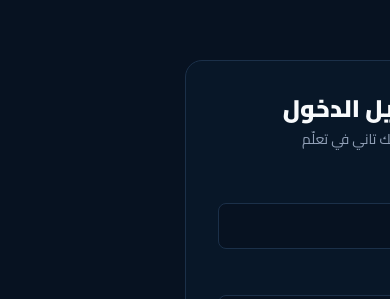
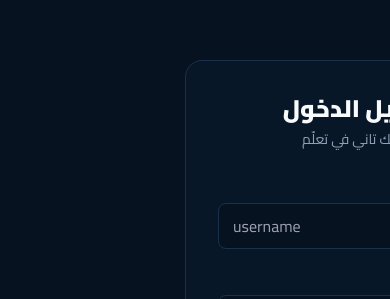
Before and after one commit to taallam-platform/taallam-platform, a Next.js app: page /login in a window 390 px wide. Shown: the part 132-431 px from the top of the page. Built offline with nearby package versions, Linux system fonts and the light colour scheme; no server answers.

Commit message:
add username-based login for students

```diff
--- a/app/(auth)/login/page.tsx
+++ b/app/(auth)/login/page.tsx
@@ -7,7 +7,7 @@ import { createClient } from '@/lib/supabase/client';
 export default function LoginPage() {
   const router = useRouter();
   const supabase = createClient();
-  const [email, setEmail] = useState('');
+  const [username, setUsername] = useState('');
   const [password, setPassword] = useState('');
   const [error, setError] = useState('');
   const [loading, setLoading] = useState(false);
@@ -17,14 +17,27 @@ export default function LoginPage() {
     setError('');
     setLoading(true);
 
+    const resolveRes = await fetch('/api/auth/resolve-username', {
+      method: 'POST',
+      headers: { 'Content-Type': 'application/json' },
+      body: JSON.stringify({ username }),
+    });
+    const resolveJson = await resolveRes.json();
+
+    if (!resolveRes.ok) {
+      setLoading(false);
+      setError(resolveJson.error ?? 'اسم المستخدم أو كلمة السر غير صحيحة');
+      return;
+    }
+
     const { data, error: signInError } = await supabase.auth.signInWithPassword({
-      email,
+      email: resolveJson.email,
       password,
     });
 
     if (signInError || !data.user) {
       setLoading(false);
-      setError('البريد الإلكتروني أو كلمة السر غير صحيحة');
+      setError('اسم المستخدم أو كلمة السر غير صحيحة');
       return;
     }
 
@@ -64,13 +77,14 @@ export default function LoginPage() {
         )}
 
         <label className="block mb-4">
-          <span className="text-sm font-bold text-[#d3d9e5]">البريد الإلكتروني</span>
+          <span className="text-sm font-bold text-[#d3d9e5]">اسم المستخدم</span>
           <input
             required
-            type="email"
-            value={email}
-            onChange={(e) => setEmail(e.target.value)}
+            value={username}
+            onChange={(e) => setUsername(e.target.value)}
             className="mt-1.5 w-full bg-[#071221] border border-line rounded-lg px-3.5 py-2.5 outline-none focus:border-gold"
+            placeholder="username"
+            dir="ltr"
           />
         </label>
 
--- a/app/(auth)/register/page.tsx
+++ b/app/(auth)/register/page.tsx
@@ -8,6 +8,7 @@ export default function RegisterPage() {
   const router = useRouter();
 
   const [fullName, setFullName] = useState('');
+  const [username, setUsername] = useState('');
   const [email, setEmail] = useState('');
   const [password, setPassword] = useState('');
   const [avatarFile, setAvatarFile] = useState<File | null>(null);
@@ -45,7 +46,7 @@ export default function RegisterPage() {
     const res = await fetch('/api/auth/register', {
       method: 'POST',
       headers: { 'Content-Type': 'application/json' },
-      body: JSON.stringify({ fullName, email, password }),
+      body: JSON.stringify({ fullName, username, email, password }),
     });
     const json = await res.json();
 
@@ -55,7 +56,6 @@ export default function RegisterPage() {
       return;
     }
 
-    // رفع الأفاتار الاختياري بعد إنشاء الحساب (لو السيشن اتفعّلت فورًا)
     if (avatarFile) {
       const formData = new FormData();
       formData.append('avatar', avatarFile);
@@ -63,8 +63,6 @@ export default function RegisterPage() {
     }
 
     setLoading(false);
-
-    // لو ده إيميل الأدمن، بعد ما يأكد الكود هيتحول للوحة التحكم تلقائيًا (منطق ده في صفحة /verify)
     router.push(`/verify?email=${encodeURIComponent(email)}`);
   }
 
@@ -102,6 +100,21 @@ export default function RegisterPage() {
             className="mt-1.5 w-full bg-[#071221] border border-line rounded-lg px-3.5 py-2.5 outline-none focus:border-gold"
             placeholder="اسمك بالكامل"
           />
+        </label>
+
+        <label className="block mb-4">
+          <span className="text-sm font-bold text-[#d3d9e5]">اسم المستخدم</span>
+          <input
+            required
+            value={username}
+            onChange={(e) => setUsername(e.target.value.toLowerCase())}
+            className="mt-1.5 w-full bg-[#071221] border border-line rounded-lg px-3.5 py-2.5 outline-none focus:border-gold"
+            placeholder="username"
+            dir="ltr"
+            pattern="[a-zA-Z0-9_]+"
+            title="حروف إنجليزي وأرقام و _ بس"
+          />
+          <span className="text-[11px] text-muted mt-1 block">هتستخدمه لتسجيل الدخول بعد كده</span>
         </label>
 
         <label className="block mb-4">
--- a/app/api/auth/register/route.ts
+++ b/app/api/auth/register/route.ts
@@ -6,18 +6,32 @@ export async function POST(req: NextRequest) {
   const body = await req.json().catch(() => null);
   const parsed = registerSchema.safeParse(body);
   if (!parsed.success) {
-    return NextResponse.json({ error: 'البيانات غير صحيحة' }, { status: 400 });
+    const firstError = parsed.error.errors[0]?.message ?? 'البيانات غير صحيحة';
+    return NextResponse.json({ error: firstError }, { status: 400 });
   }
 
   const email = parsed.data.email.trim().toLowerCase();
+  const username = parsed.data.username.trim().toLowerCase();
   const fullName = sanitizeInput(parsed.data.fullName);
   const { password } = parsed.data;
+
+  // تأكد إن اسم المستخدم مش مستخدم قبل كده
+  const adminCheck = createAdminClient();
+  const { data: existing } = await adminCheck
+    .from('profiles')
+    .select('id')
+    .eq('username', username)
+    .maybeSingle();
+
+  if (existing) {
+    return NextResponse.json({ error: 'اسم المستخدم ده مستخدم بالفعل، جرب اسم تاني' }, { status: 400 });
+  }
 
   const supabase = createClient();
   const { data, error } = await supabase.auth.signUp({
     email,
     password,
-    options: { data: { full_name: fullName } },
+    options: { data: { full_name: fullName, username } },
   });
 
   if (error || !data.user) {
--- /dev/null
+++ b/app/api/auth/resolve-username/route.ts
@@ -0,0 +1,31 @@
+import { NextRequest, NextResponse } from 'next/server';
+import { createAdminClient } from '@/lib/supabase/server';
+
+export async function POST(req: NextRequest) {
+  const body = await req.json().catch(() => null);
+  const username = body?.username?.toString().trim().toLowerCase();
+
+  if (!username) {
+    return NextResponse.json({ error: 'أدخل اسم المستخدم' }, { status: 400 });
+  }
+
+  const admin = createAdminClient();
+
+  const { data: profile } = await admin
+    .from('profiles')
+    .select('id')
+    .eq('username', username)
+    .maybeSingle();
+
+  if (!profile) {
+    return NextResponse.json({ error: 'اسم المستخدم أو كلمة السر غير صحيحة' }, { status: 401 });
+  }
+
+  const { data: userData, error } = await admin.auth.admin.getUserById(profile.id);
+
+  if (error || !userData?.user?.email) {
+    return NextResponse.json({ error: 'حصل خطأ، حاول تاني' }, { status: 500 });
+  }
+
+  return NextResponse.json({ email: userData.user.email });
+}
--- a/app/page.tsx
+++ b/app/page.tsx
@@ -23,6 +23,20 @@ async function getFeaturedCourses() {
   return data ?? [];
 }
 
+async function getStats() {
+  const supabase = createClient();
+  const [{ count: coursesCount }, { count: studentsCount }, { count: teachersCount }] = await Promise.all([
+    supabase.from('courses').select('*', { count: 'exact', head: true }).eq('is_published', true),
+    supabase.from('profiles').select('*', { count: 'exact', head: true }).eq('role', 'student'),
+    supabase.from('profiles').select('*', { count: 'exact', head: true }).eq('role', 'teacher'),
+  ]);
+  return {
+    courses: coursesCount ?? 0,
+    students: studentsCount ?? 0,
+    teachers: teachersCount ?? 0,
+  };
+}
+
 async function getProfile() {
   const supabase = createClient();
   const { data: { user } } = await supabase.auth.getUser();
@@ -32,7 +46,7 @@ async function getProfile() {
 }
 
 export default async function HomePage() {
-  const [courses, profile] = await Promise.all([getFeaturedCourses(), getProfile()]);
+  const [courses, profile, stats] = await Promise.all([getFeaturedCourses(), getProfile(), getStats()]);
 
   return (
     <>
@@ -55,7 +69,9 @@ export default async function HomePage() {
               والمدربين في مختلف المجالات، في تجربة تعلم احترافية وممتعة.
             </p>
             <div className="flex gap-3 flex-wrap justify-center lg:justify-start mt-7">
-              <a href="#courses" className="btn-gold">ابدأ التعلم الآن ←</a>
+              <a href={profile ? '/dashboard' : '#courses'} className="btn-gold">
+                {profile ? 'كورساتي ←' : 'ابدأ التعلم الآن ←'}
+              </a>
               <a href="/courses" className="btn-outline">استكشف الكورسات ▦</a>
             </div>
           </div>
@@ -73,8 +89,8 @@ export default async function HomePage() {
 
         {/* Stats */}
         <div className="container-app -mt-6 relative z-10">
-          <div className="grid grid-cols-2 lg:grid-cols-5 gap-3 bg-gradient-to-l from-[#081525] to-[#0a1728] border border-[#1e334a] rounded-2xl p-5 shadow-2xl">
-            {[['+1,200', 'كورس'], ['+50,000', 'طالب'], ['+300', 'مدرّس'], ['4.9', 'تقييم المنصة'], ['+120', 'دولة']].map(
+          <div className="grid grid-cols-3 gap-3 bg-gradient-to-l from-[#081525] to-[#0a1728] border border-[#1e334a] rounded-2xl p-5 shadow-2xl">
+            {[[`+${stats.courses}`, 'كورس'], [`+${stats.students}`, 'طالب'], [`+${stats.teachers}`, 'مدرّس']].map(
               ([n, l]) => (
                 <div key={l} className="text-center border-l border-[#26394e] last:border-0 py-2">
                   <strong className="block text-2xl text-gold">{n}</strong>
@@ -95,10 +111,14 @@ export default async function HomePage() {
           </div>
           <div className="flex gap-3 overflow-x-auto pb-1">
             {CATEGORIES.map(([icon, name]) => (
-              <div key={name} className="min-w-[145px] border border-[#1a2d43] bg-[#071322] rounded-2xl p-4 text-center font-extrabold text-[#bdc8d7] hover:border-[#8f6826] hover:text-gold transition cursor-pointer">
+              <a
+                key={name}
+                href={`/courses?category=${encodeURIComponent(name)}`}
+                className="min-w-[145px] border border-[#1a2d43] bg-[#071322] rounded-2xl p-4 text-center font-extrabold text-[#bdc8d7] hover:border-[#8f6826] hover:text-gold transition cursor-pointer block"
+              >
                 <span className="text-2xl block mb-1.5">{icon}</span>
                 {name}
-              </div>
+              </a>
             ))}
           </div>
         </section>
@@ -137,6 +157,7 @@ export default async function HomePage() {
         </section>
 
         {/* CTA */}
+        {!profile && (
           <section id="pricing" className="container-app my-8 mb-16 border border-[#6e5122] rounded-3xl bg-gradient-to-r from-[#0b192b] to-[#07101c] p-8 lg:p-11 flex flex-col lg:flex-row items-center justify-between gap-5 text-center lg:text-right">
             <div>
               <h2 className="text-xl font-bold mb-1.5">جاهز تبدأ رحلتك التعليمية؟</h2>
@@ -144,6 +165,7 @@ export default async function HomePage() {
             </div>
             <a href="/register" className="btn-gold">ابدأ الآن ←</a>
           </section>
+        )}
       </main>
 
       <footer id="contact" className="border-t border-[#15273a] py-8 text-[#718198] text-xs">
--- a/lib/validation.ts
+++ b/lib/validation.ts
@@ -9,14 +9,21 @@ export const passwordSchema = z
   .regex(/[a-z]/, 'لازم تحتوي على حرف صغير')
   .regex(/[0-9]/, 'لازم تحتوي على رقم');
 
+export const usernameSchema = z
+  .string()
+  .min(3, 'اسم المستخدم لازم يكون 3 أحرف على الأقل')
+  .max(30, 'اسم المستخدم طويل أوي')
+  .regex(/^[a-zA-Z0-9_]+$/, 'اسم المستخدم يسمح فيه بس بحروف إنجليزي وأرقام و _');
+
 export const registerSchema = z.object({
   fullName: z.string().min(2).max(80),
+  username: usernameSchema,
   email: z.string().email(),
   password: passwordSchema,
 });
 
 export const loginSchema = z.object({
-  email: z.string().email(),
+  username: z.string().min(1),
   password: z.string().min(1),
 });
 
```
Lines whose indentation alone changed are shown as unchanged.
